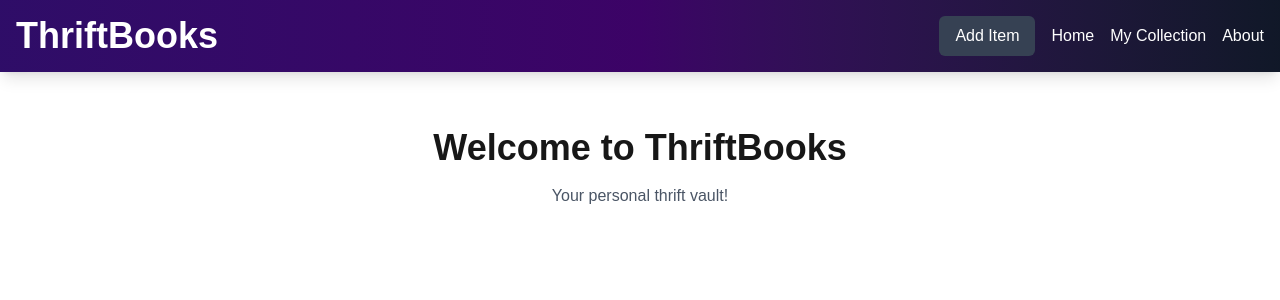
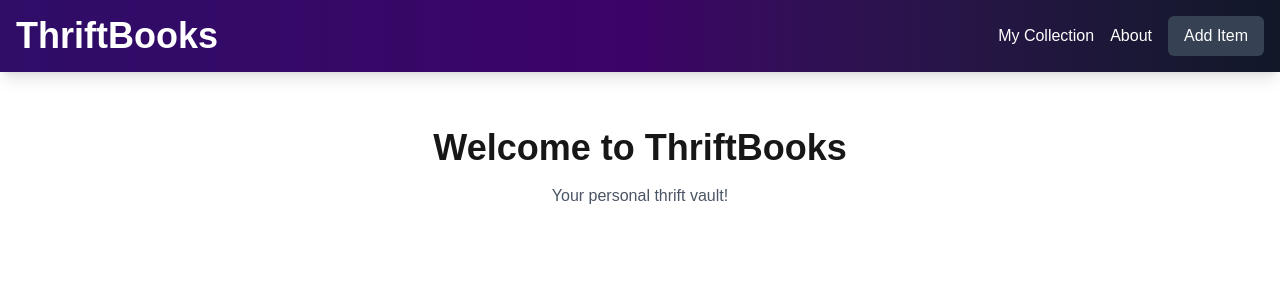
Before and after one commit to abarsamian/tb-ui, a Next.js app: page / in a window 1280 px wide. Shown: the top 300 px of the page. Built offline with nearby package versions, Linux system fonts and the light colour scheme.

Commit message:
added logo home page function and moved add item button and deleted home button

```diff
--- a/components/Navbar.tsx
+++ b/components/Navbar.tsx
@@ -5,13 +5,12 @@ export function Navbar() {
 
     <nav className="bg-gradient-to-r from-violet-950 via-purple-950 to-gray-900 shadow-lg text-white p-4 flex flex-wrap items-center gap-6">
 
-      <span className="font-extrabold text-4xl">ThriftBooks</span>
+      <Link href="/"className="font-extrabold text-4xl">ThriftBooks</Link>
 
       <div className="ml-auto flex flex-col sm:flex-row items-end sm:items-center gap-4">
-      <Link href="/add-item" className="bg-gray-700 text-white px-4 py-2 rounded-md hover:bg-purple-700">Add Item</Link>
-      <Link href="/" className="hover:text-purple-700">Home</Link>
       <Link href="/mycollection" className="hover:text-purple-700">My Collection</Link>
       <Link href="/about" className="hover:text-purple-700">About</Link>
+      <Link href="/add-item" className="bg-gray-700 text-white px-4 py-2 rounded-md hover:bg-purple-700">Add Item</Link>
       </div>
     </nav>
 
```
